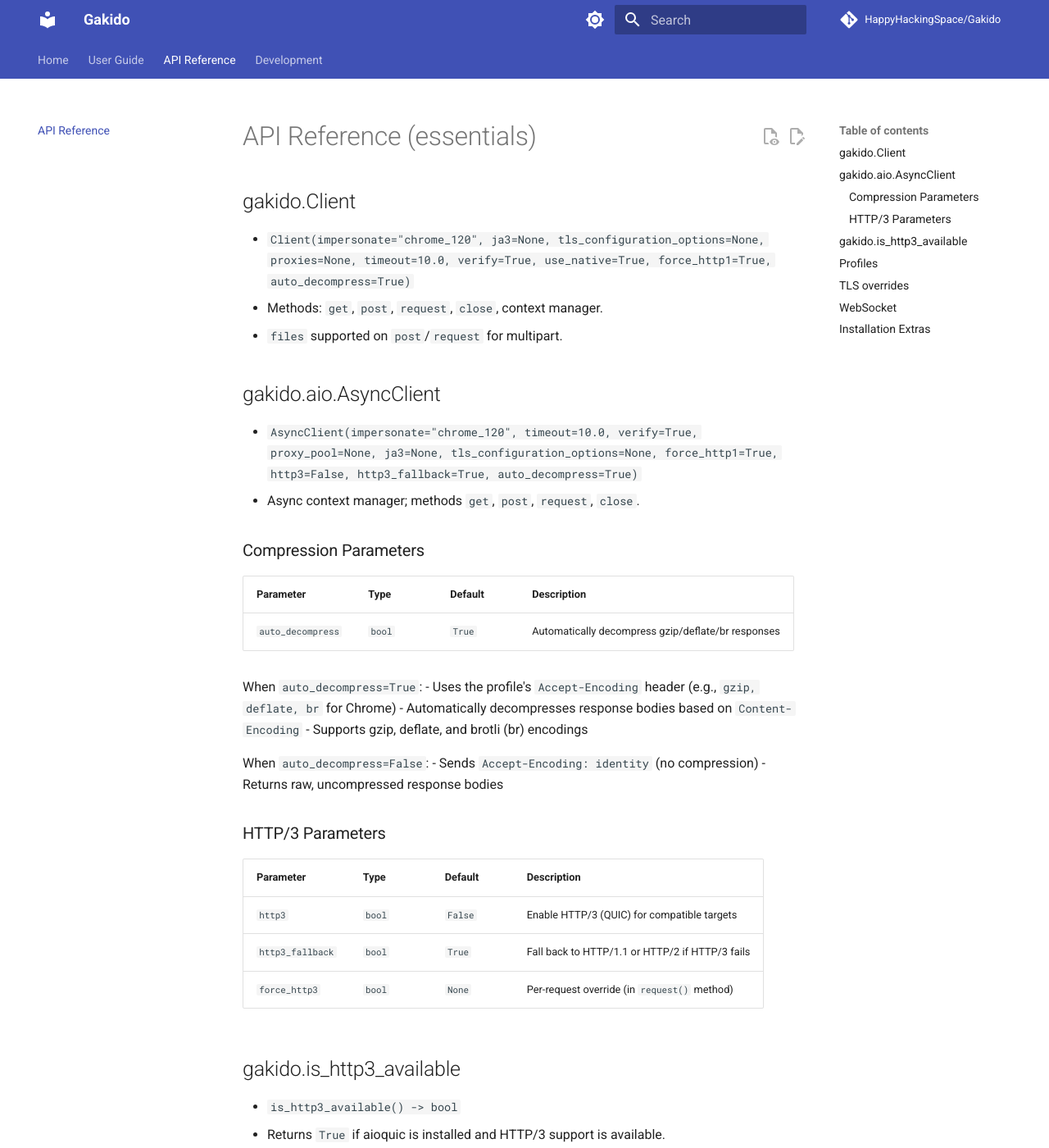
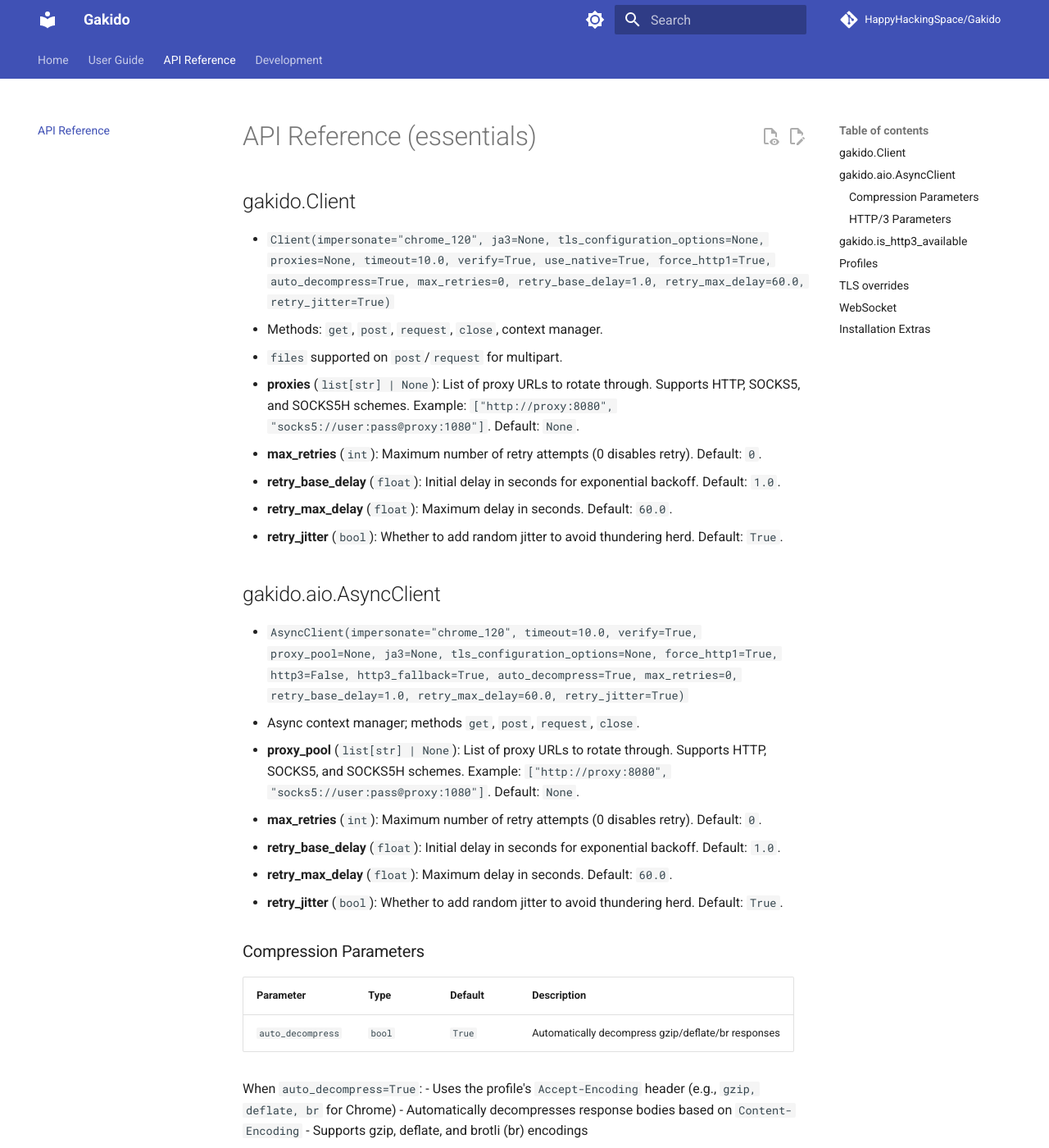
Before and after one commit to HappyHackingSpace/gakido, an MkDocs documentation site: the page built from docs/api.md, in a window 1280 px wide and 1400 px high. Shown: the whole window at 82% size. Built offline with MkDocs 1.6.1 and Material for MkDocs 9.7.7, drawn with Linux system fonts in a browser that asks for light colours; comment, search, counter and statistics services are not loaded.

Commit message:
docs: update api doc for retry mechanism

```diff
--- a/docs/api.md
+++ b/docs/api.md
@@ -1,13 +1,23 @@
 # API Reference (essentials)
 
 ## gakido.Client
-- `Client(impersonate="chrome_120", ja3=None, tls_configuration_options=None, proxies=None, timeout=10.0, verify=True, use_native=True, force_http1=True, auto_decompress=True)`
+- `Client(impersonate="chrome_120", ja3=None, tls_configuration_options=None, proxies=None, timeout=10.0, verify=True, use_native=True, force_http1=True, auto_decompress=True, max_retries=0, retry_base_delay=1.0, retry_max_delay=60.0, retry_jitter=True)`
 - Methods: `get`, `post`, `request`, `close`, context manager.
 - `files` supported on `post`/`request` for multipart.
+- **proxies** (`list[str] | None`): List of proxy URLs to rotate through. Supports HTTP, SOCKS5, and SOCKS5H schemes. Example: `["http://proxy:8080", "socks5://user:pass@proxy:1080"]`. Default: `None`.
+- **max_retries** (`int`): Maximum number of retry attempts (0 disables retry). Default: `0`.
+- **retry_base_delay** (`float`): Initial delay in seconds for exponential backoff. Default: `1.0`.
+- **retry_max_delay** (`float`): Maximum delay in seconds. Default: `60.0`.
+- **retry_jitter** (`bool`): Whether to add random jitter to avoid thundering herd. Default: `True`.
 
 ## gakido.aio.AsyncClient
-- `AsyncClient(impersonate="chrome_120", timeout=10.0, verify=True, proxy_pool=None, ja3=None, tls_configuration_options=None, force_http1=True, http3=False, http3_fallback=True, auto_decompress=True)`
+- `AsyncClient(impersonate="chrome_120", timeout=10.0, verify=True, proxy_pool=None, ja3=None, tls_configuration_options=None, force_http1=True, http3=False, http3_fallback=True, auto_decompress=True, max_retries=0, retry_base_delay=1.0, retry_max_delay=60.0, retry_jitter=True)`
 - Async context manager; methods `get`, `post`, `request`, `close`.
+- **proxy_pool** (`list[str] | None`): List of proxy URLs to rotate through. Supports HTTP, SOCKS5, and SOCKS5H schemes. Example: `["http://proxy:8080", "socks5://user:pass@proxy:1080"]`. Default: `None`.
+- **max_retries** (`int`): Maximum number of retry attempts (0 disables retry). Default: `0`.
+- **retry_base_delay** (`float`): Initial delay in seconds for exponential backoff. Default: `1.0`.
+- **retry_max_delay** (`float`): Maximum delay in seconds. Default: `60.0`.
+- **retry_jitter** (`bool`): Whether to add random jitter to avoid thundering herd. Default: `True`.
 
 ### Compression Parameters
 | Parameter | Type | Default | Description |
```
